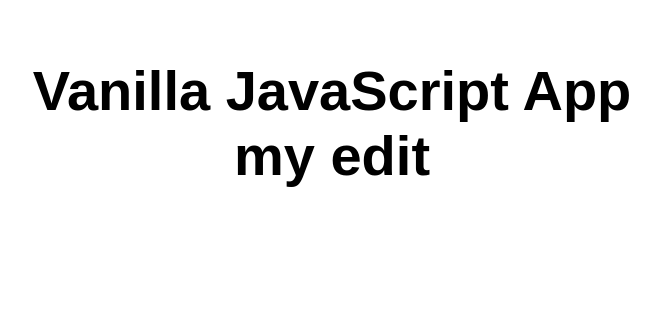
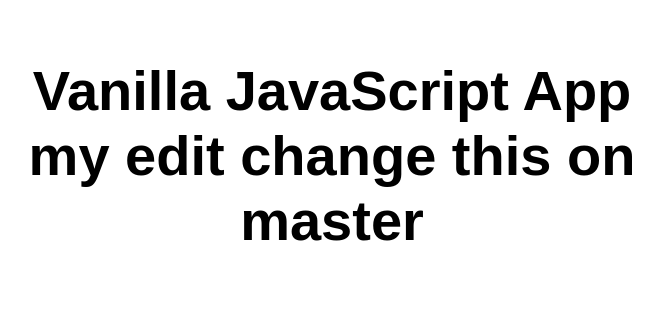
Before and after one commit to BradleyMorford/my-first-swa-sqldb-site, a website: page src/index.html in a window 1280 px wide. Shown: the whole page, without its empty margins (308-971 px from the left). Drawn offline with Linux system fonts and the light colour scheme.

Commit message:
changed the h1 text

```diff
--- a/src/index.html
+++ b/src/index.html
@@ -11,7 +11,7 @@
 
 <body>
   <main>
-    <h1>Vanilla JavaScript App my edit</h1>
+    <h1>Vanilla JavaScript App my edit change this on master</h1>
   </main>
 </body>
 
```
